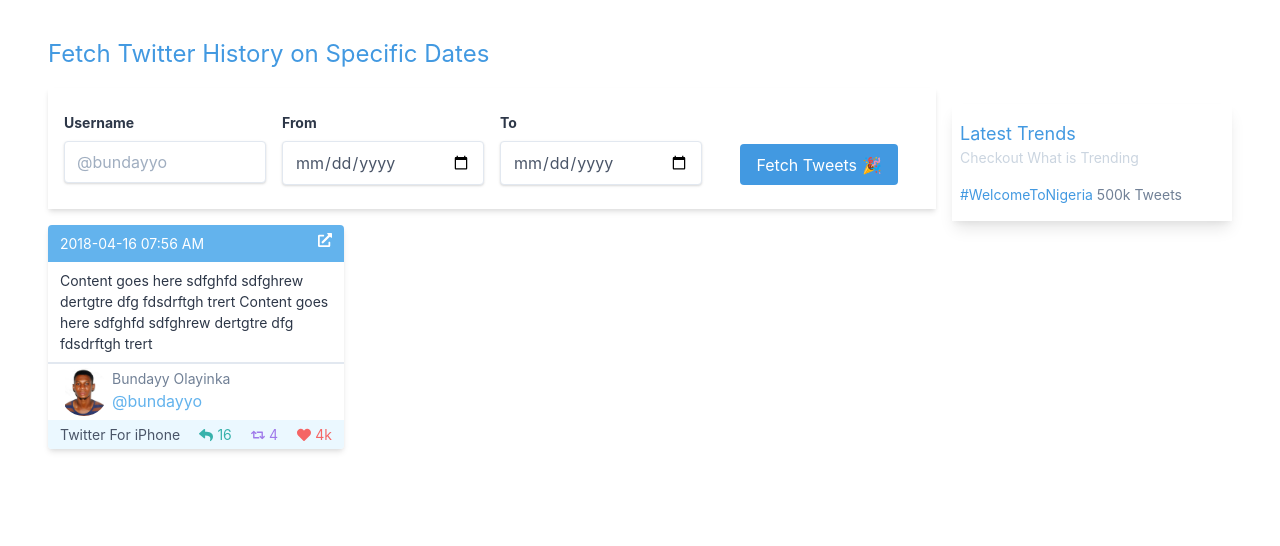
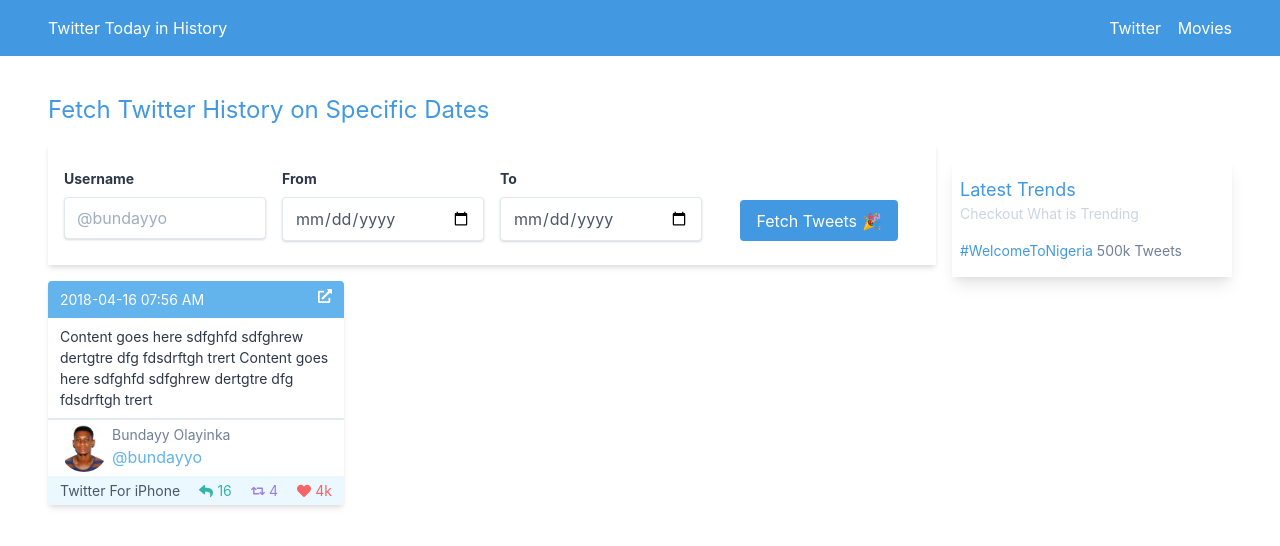
Before and after one commit to bunday/react-demo, a React (Create React App) app: page /twitter in a window 1280 px wide. Shown: the top 546 px of the page. Built offline with nearby package versions, Linux system fonts and the light colour scheme.

Commit message:
movie and twitter history

```diff
--- /dev/null
+++ b/src/components/MovieHistory.js
@@ -0,0 +1,20 @@
+import React, { Component } from 'react'
+import Header from './Header'
+
+class MovieHistory extends Component {
+
+    render() {
+        return (
+            <div>
+                <Header title='Check Out Movies'/>
+                <main className="px-12 py-5 ">
+
+
+            </main>
+            </div>
+
+        )
+    }
+}
+
+export default MovieHistory;
--- a/src/components/TwitterHistory.js
+++ b/src/components/TwitterHistory.js
@@ -2,6 +2,7 @@ import React, { Component } from 'react'
 import Form from './Form';
 import TweetCard from './TweetCard';
 import Trend from './Trend';
+import Header from './Header';
 
 class TwitterHistory extends Component {
 
@@ -25,6 +26,8 @@ class TwitterHistory extends Component {
 
     render() {
         return (
+            <div>
+                <Header title='Twitter Today in History'/>
             <main className="px-12 py-5 ">
                 <div className="py-4">
                     <h2 className="text-blue-500 text-2xl">Fetch Twitter History on Specific Dates</h2>
@@ -50,6 +53,7 @@ class TwitterHistory extends Component {
                 </div>
 
             </main>
+            </div>
         )
     }
 }
```
